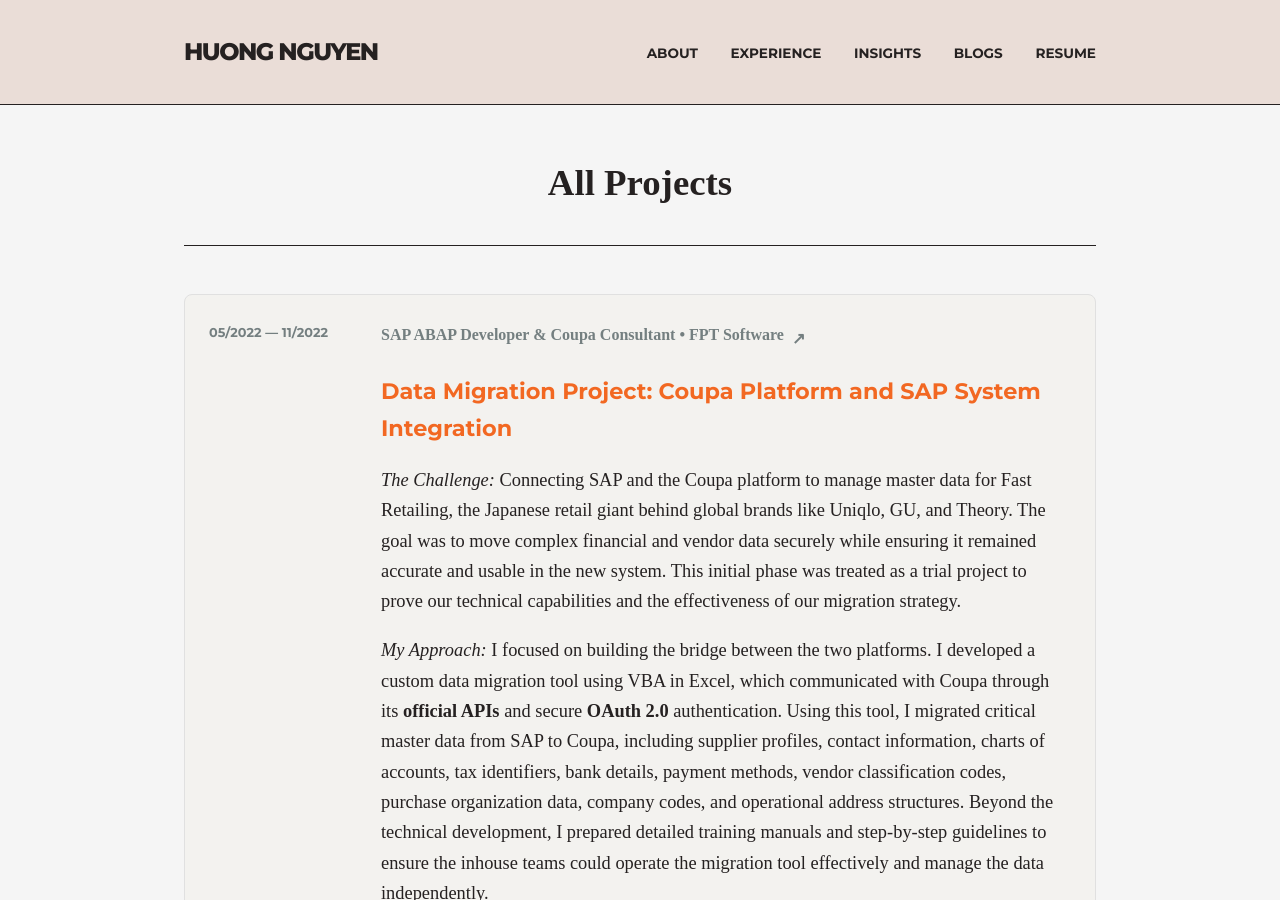
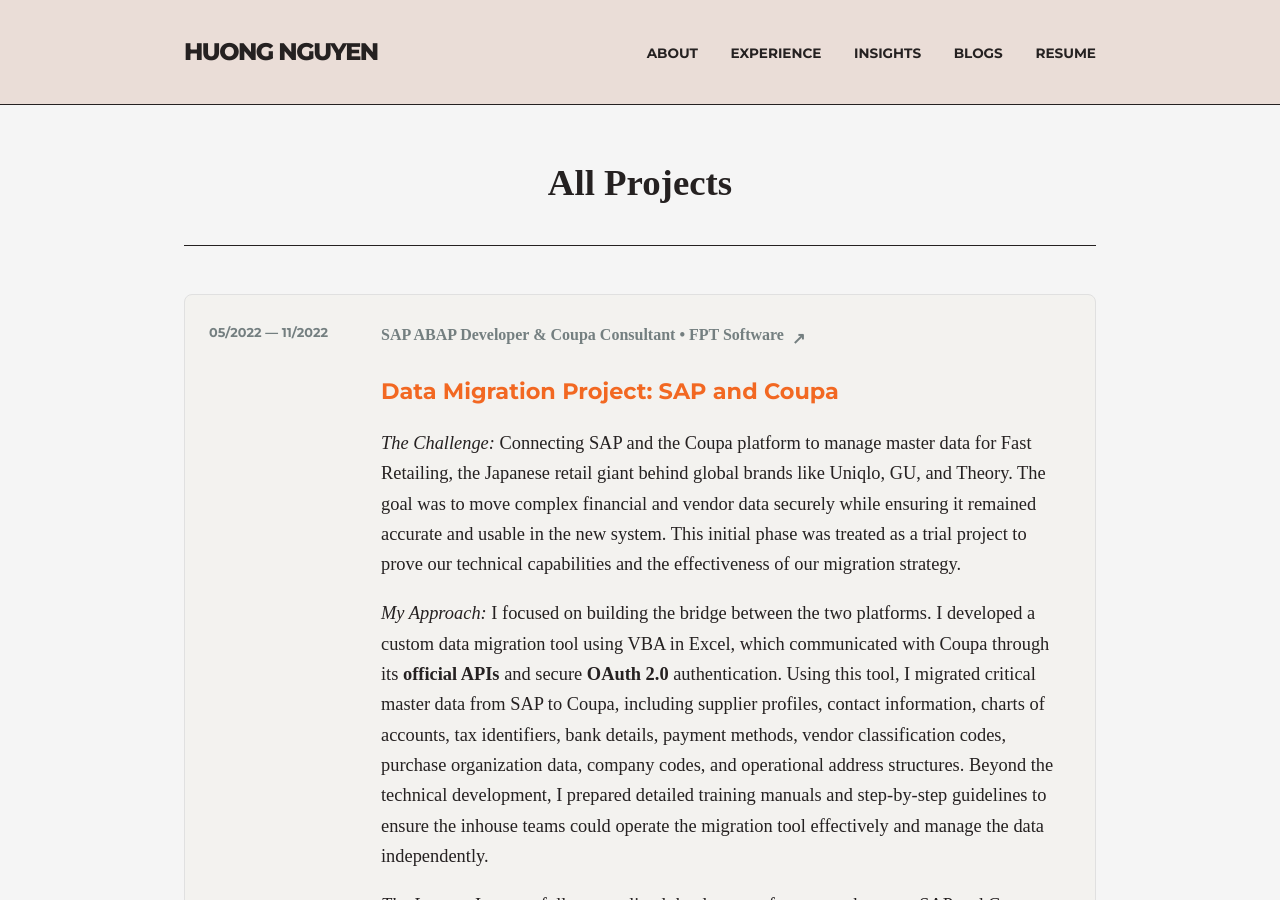
Before and after one commit to huongntn/portfolio-website, a Jekyll site: the page built from archive/index.html, in a window 1280 px wide and 900 px high. Built offline with Jekyll 4.4.1, drawn with Linux system fonts in a browser that asks for light colours; some web fonts are replaced.

Commit message:
Update index.html

```diff
--- a/archive/index.html
+++ b/archive/index.html
@@ -21,7 +21,7 @@ title: All Projects
       <span class="company-link">SAP ABAP Developer & Coupa Consultant • FPT Software</span>
       <span class="arrow-up">↗</span>
     </a>
-    <h3>Data Migration Project: Coupa Platform and SAP System Integration</h3>
+    <h3>Data Migration Project: SAP and Coupa</h3>
     <p><em>The Challenge:</em> Connecting SAP and the Coupa platform to manage master data for Fast Retailing, the Japanese retail giant behind global brands like Uniqlo, GU, and Theory. The goal was to move complex financial and vendor data securely while ensuring it remained accurate and usable in the new system. This initial phase was treated as a trial project to prove our technical capabilities and the effectiveness of our migration strategy.</p>
     <p><em>My Approach:</em> I focused on building the bridge between the two platforms. I developed a custom data migration tool using VBA in Excel, which communicated with Coupa through its <a href="https://docs.coupa.com/en/developer-documentation/the-coupa-core-api/get-started-with-the-api" target="_blank" rel="noopener noreferrer" class="atingi-link">official APIs</a> and secure <a href="https://compass.coupa.com/en-us/products/total-spend-management-platform/integration-playbooks-and-resources/integration-knowledge-articles/oauth-2.0-getting-started-with-coupa-api" target="_blank" rel="noopener noreferrer" class="atingi-link">OAuth 2.0</a> authentication. Using this tool, I migrated critical master data from SAP to Coupa, including supplier profiles, contact information, charts of accounts, tax identifiers, bank details, payment methods, vendor classification codes, purchase organization data, company codes, and operational address structures. Beyond the technical development, I prepared detailed training manuals and step-by-step guidelines to ensure the inhouse teams could operate the migration tool effectively and manage the data independently.</p>
     <p><em>The Impact:</em> I successfully streamlined the data transfer process between SAP and Coupa, reducing the risk of manual errors and saving significant time for the finance department. The successful execution of this trial project demonstrated the reliability of the system, which directly led Fast Retailing to sign a long-term contract, a significant win that solidified our partnership. By creating clear documentation and a functional tool, I ensured that the client’s team could handle their vendor information with greater reliability and security moving forward.</p>
```
